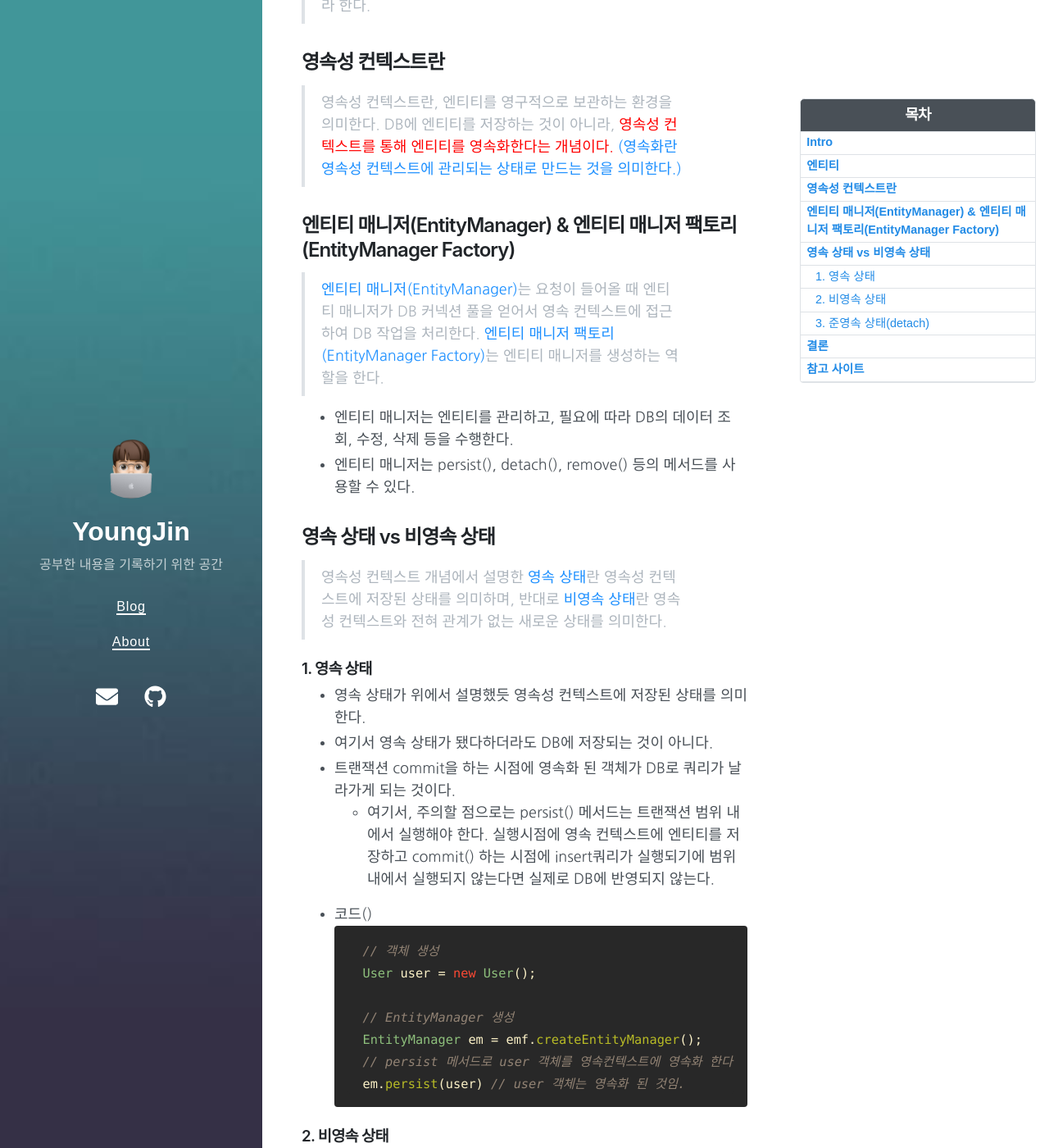
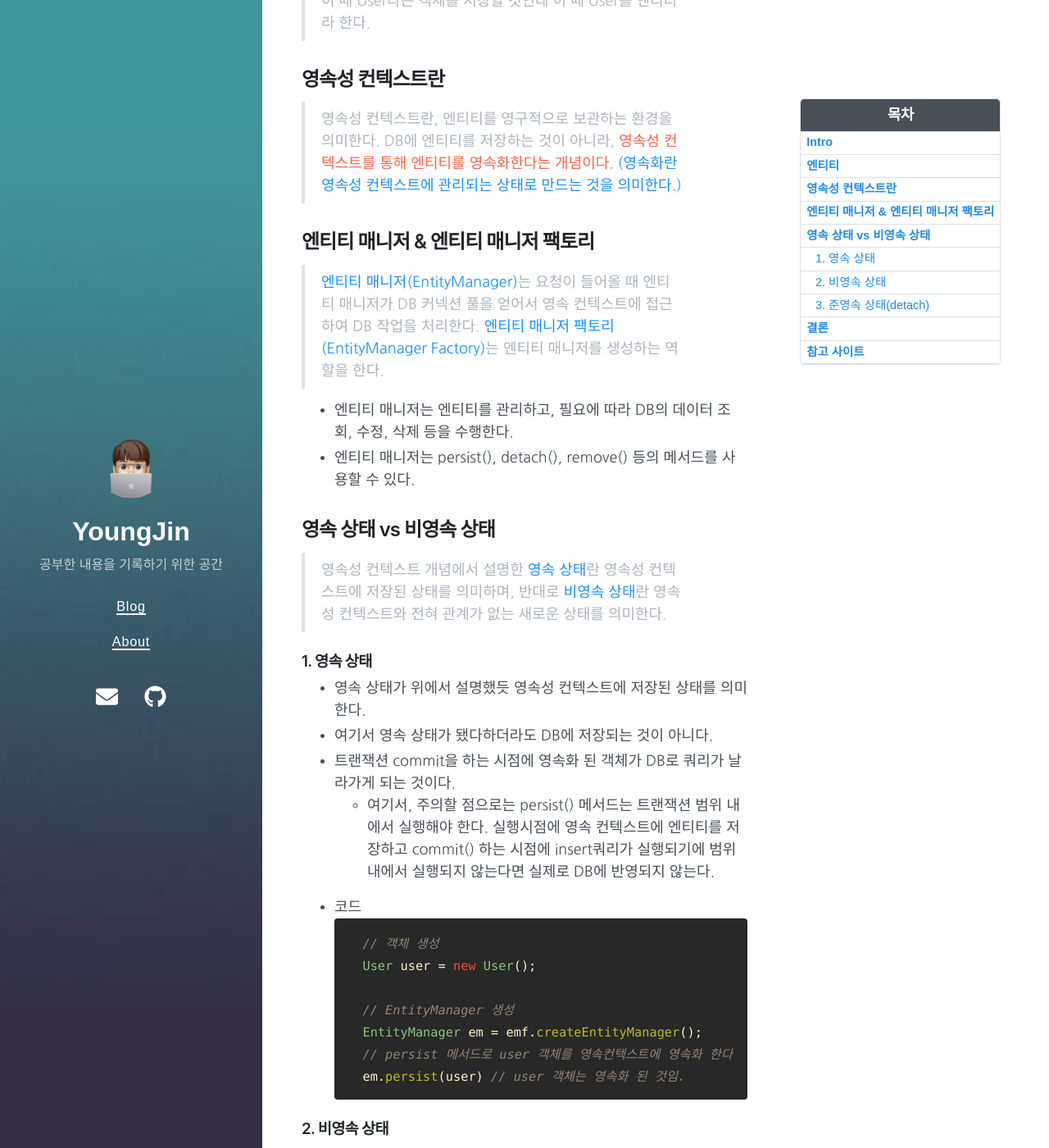
Before and after one commit to parkyoungjiin/parkyoungjiin.github.io, a Jekyll site: the page built from _posts/2023-06-19-영속성 컨텍스트란?(feat. 영속상태, 엔티티매니저).md, in a window 1280 px wide and 1400 px high, scrolled down 503 px. Shown: the whole window at 82% size. Built offline with Jekyll 4.4.1, drawn with Linux system fonts in a browser that asks for light colours; nearby versions of some CDN libraries.

Commit message:
색상 변경
파란색 변경 후 red도 변경함.

````diff
--- a/_posts/2023-06-19-영속성 컨텍스트란?(feat. 영속상태, 엔티티매니저).md
+++ b/_posts/2023-06-19-영속성 컨텍스트란?(feat. 영속상태, 엔티티매니저).md
@@ -10,13 +10,14 @@ toc_label: "영속성 컨텍스트란?(feat. 영속상태, 엔티티매니저)"
 
 ## Intro
 > JPA를 공부하면서 영속성 컨텍스트라는 영역에 대해 알게 되었다. 엔티티 매니저, 엔티티 매니저 팩토리, 영속화 등 생소하고 어려운 단어와 내용들이기에 정리하고자 한다.
+
 ## 엔티티
 > 영속성 컨텍스트 설명에 앞서, 엔티티라고 하는 것은 DB테이블에 보관할 대상으로 @Entity가 선언된 객체를 의미함. 예를 들어, 회원가입 시 유저 정보를 DB에 저장해야 하는데 이 때 User라는 객체를 저장할 것인데 이 때 User를 엔티티라 한다.
 
 ## 영속성 컨텍스트란
->  영속성 컨텍스트란, 엔티티를 영구적으로 보관하는 환경을 의미한다. DB에 엔티티를 저장하는 것이 아니라, <span style ="color:red">영속성 컨텍스트를 통해 엔티티를 영속화한다는 개념이다. <span style ="color:#1E90FF">(영속화란 영속성 컨텍스트에 관리되는 상태로 만드는 것을 의미한다.)</span>
+>  영속성 컨텍스트란, 엔티티를 영구적으로 보관하는 환경을 의미한다. DB에 엔티티를 저장하는 것이 아니라, <span style ="color:#FF6347">영속성 컨텍스트를 통해 엔티티를 영속화한다는 개념이다. <span style ="color:#1E90FF">(영속화란 영속성 컨텍스트에 관리되는 상태로 만드는 것을 의미한다.)</span>
 
-## 엔티티 매니저(EntityManager) & 엔티티 매니저 팩토리(EntityManager Factory)
+## 엔티티 매니저 & 엔티티 매니저 팩토리
 > <span style ="color:#1E90FF">엔티티 매니저(EntityManager)</span>는 요청이 들어올 때 엔티티 매니저가 DB 커넥션 풀을 얻어서 영속 컨텍스트에 접근하여 DB 작업을 처리한다. <span style ="color:#1E90FF">엔티티 매니저 팩토리(EntityManager Factory)</span>는 엔티티 매니저를 생성하는 역할을 한다.
 
 - 엔티티 매니저는 엔티티를 관리하고, 필요에 따라 DB의 데이터 조회, 수정, 삭제 등을 수행한다.
@@ -30,7 +31,7 @@ toc_label: "영속성 컨텍스트란?(feat. 영속상태, 엔티티매니저)"
 - 여기서 영속 상태가 됐다하더라도 DB에 저장되는 것이 아니다.
 - 트랜잭션 commit을 하는 시점에 영속화 된 객체가 DB로 쿼리가 날라가게 되는 것이다.
   - 여기서, 주의할 점으로는 persist() 메서드는 트랜잭션 범위 내에서 실행해야 한다. 실행시점에 영속 컨텍스트에 엔티티를 저장하고 commit() 하는 시점에 insert쿼리가 실행되기에 범위 내에서 실행되지 않는다면 실제로 DB에 반영되지 않는다.
-- 코드()
+- 코드
     ```java
     // 객체 생성
     User user = new User();
@@ -61,7 +62,8 @@ toc_label: "영속성 컨텍스트란?(feat. 영속상태, 엔티티매니저)"
 - <span style ="color:#1E90FF">영속화란</span> DB에 영구적으로 저장된다는 뜻이 아니라, 영속성 컨텍스트에 저장되는 상태를 의미한다!
 - <span style ="color:#1E90FF">영속성 컨텍스트란</span> 엔티티를 영구적으로 보관하는 환경임.
 - 엔티티 매니저를 통해서 영속화를 진행하고, 준영속 상태로 변환하거나 삭제할 수 있다.
-- 이후 <span style ="color:red">포스팅에서는 왜 영속성 컨텍스트에 저장하고 사용하는 지에 대해서 정리한다!(Dirty Checking, 1차 캐시 등)<span>
+- 이후 <span style ="color:#FF6347">포스팅에서는 왜 영속성 컨텍스트에 저장하고 사용하는 지에 대해서 정리한다!(Dirty Checking, 1차 캐시 등)<span>
+
 ## 참고 사이트
 [엔티티 매니저, 엔티티 참고 게시물](https://ttl-blog.tistory.com/108)<br>
 [영속성 컨텍스트 참고 게시물](https://tall-developer.tistory.com/7)<br>
````
Also changed, not shown: _posts/2023-06-05-Application.yml 파일 설정.md (+1 -1 lines), _posts/2023-06-14-ORM & JPA.md (+2 -2 lines), _posts/2023-06-16-어노테이션과 리플렉션.md (+1 -1 lines), _posts/2023-06-18-@Component, @Configuration, @Bean.md (+2 -2 lines).
